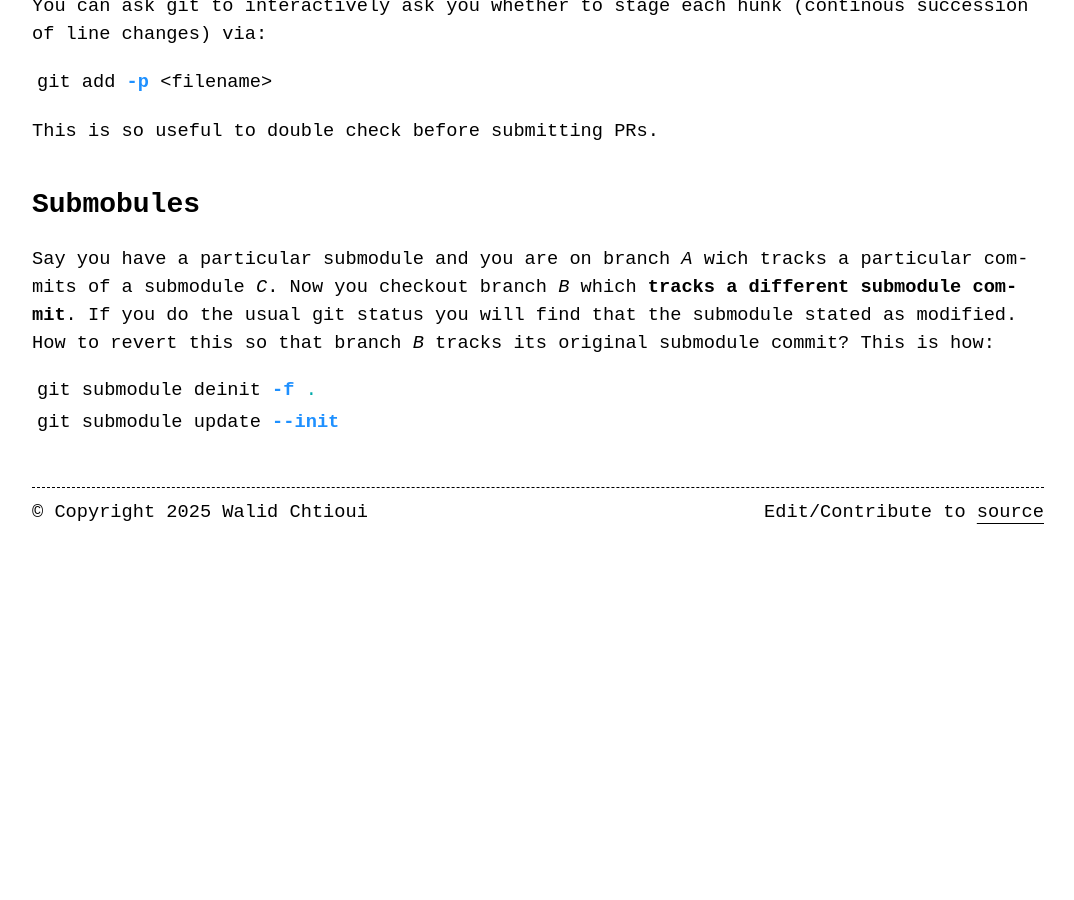
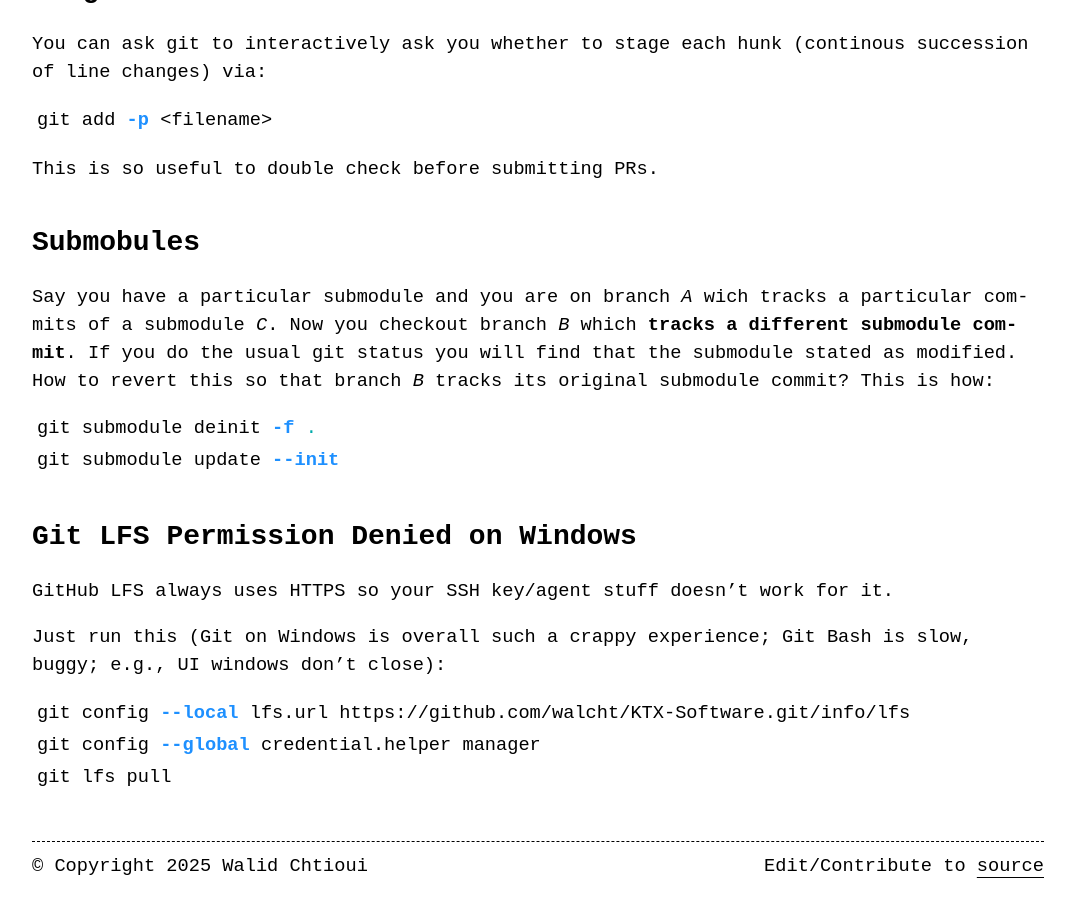
Before and after one commit to walcht/walcht, a Jekyll site: the page built from _guides/usefull-git-snippets.md, in a window 1280 px wide and 900 px high, scrolled down 3257 px. Shown: the whole window, without its empty margins (102-1176 px from the left). Built offline with Jekyll 4.4.1, drawn with Linux system fonts in a browser that asks for light colours; before the commit the page ends 3803 px from its top, so only the background shows below that; some of the changed text lies outside the part shown.

Commit message:
add git LFS permission denied fix for Windows
Signed-off-by: Walid Chtioui <walid.chtioui.main@gmail.com>

````diff
--- a/_guides/usefull-git-snippets.md
+++ b/_guides/usefull-git-snippets.md
@@ -155,3 +155,16 @@ how:
 git submodule deinit -f .
 git submodule update --init
 ```
+
+## Git LFS Permission Denied on Windows
+
+GitHub LFS always uses HTTPS so your SSH key/agent stuff doesn't work for it.
+
+Just run this (Git on Windows is overall such a crappy experience; Git Bash is
+slow, buggy; e.g., UI windows don't close):
+
+```bash
+git config --local lfs.url https://github.com/walcht/KTX-Software.git/info/lfs
+git config --global credential.helper manager
+git lfs pull
+```
````
